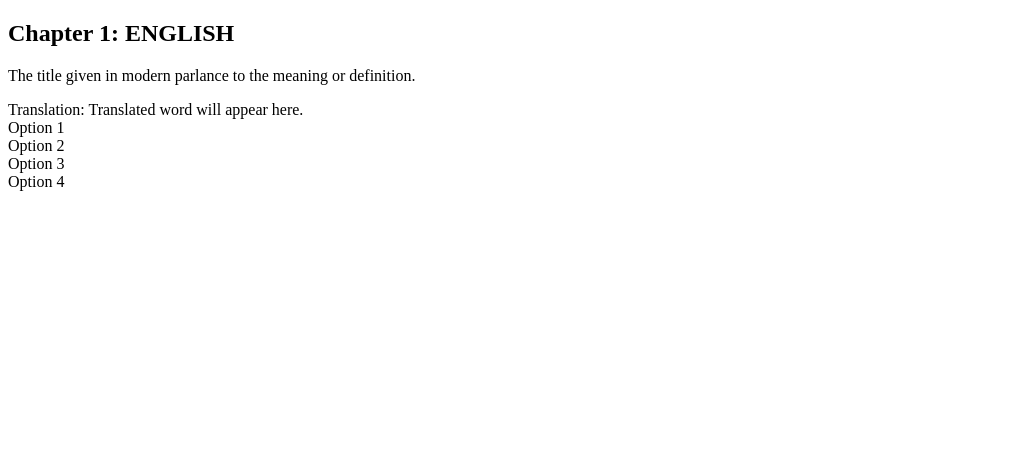
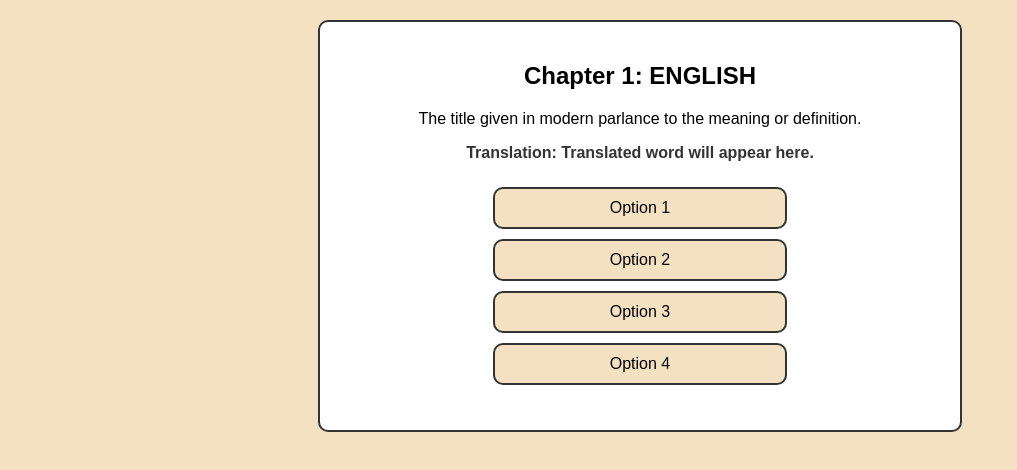
Before and after one commit to ARPROGAM/Improve-active-vocab, a plain HTML site: page index.html in a window 1280 px wide. Shown: the whole page, without its empty margins (0-1017 px from the left). Drawn offline with Linux system fonts and the light colour scheme.

Commit message:
Update styles.css

```diff
--- a/styles.css
+++ b/styles.css
@@ -1,4 +1,53 @@
-/* Add styles for the navigation buttons */
+body {
+    font-family: Arial, sans-serif;
+    margin: 0;
+    padding: 0;
+    background-color: #f4e1c1;
+}
+
+.quiz-container {
+    width: 80%;
+    max-width: 600px;
+    margin: 20px auto;
+    padding: 20px;
+    border: 2px solid #333;
+    border-radius: 10px;
+    background-color: #fff;
+}
+
+.question {
+    text-align: center;
+}
+
+.options {
+    display: flex;
+    flex-wrap: wrap;
+    justify-content: space-around;
+    margin-top: 20px;
+}
+
+.option {
+    width: 45%;
+    margin: 5px;
+    padding: 10px;
+    background-color: #f4e1c1;
+    text-align: center;
+    border: 2px solid #333;
+    border-radius: 10px;
+    cursor: pointer;
+}
+
+.option:hover {
+    background-color: #e0c4a8;
+}
+
+.translation {
+    text-align: center;
+    margin-top: 15px;
+    color: #333;
+    font-weight: bold;
+}
+
 .navigation {
     display: flex;
     justify-content: space-between;
@@ -23,5 +72,34 @@
     text-align: center;
     font-weight: bold;
     margin-top: 15px;
-    color: #fff;
+    color: #333;
 }
+
+/* Style for the word input form */
+.word-form {
+    margin: 20px auto;
+    text-align: center;
+}
+
+.word-form input[type="text"] {
+    padding: 10px;
+    width: 60%;
+    font-size: 16px;
+    border-radius: 5px;
+    border: 1px solid #333;
+}
+
+.word-form button {
+    padding: 10px 15px;
+    font-size: 16px;
+    background-color: #007bff;
+    color: white;
+    border: none;
+    border-radius: 5px;
+    cursor: pointer;
+    margin-left: 10px;
+}
+
+.word-form button:hover {
+    background-color: #0056b3;
+}
```
